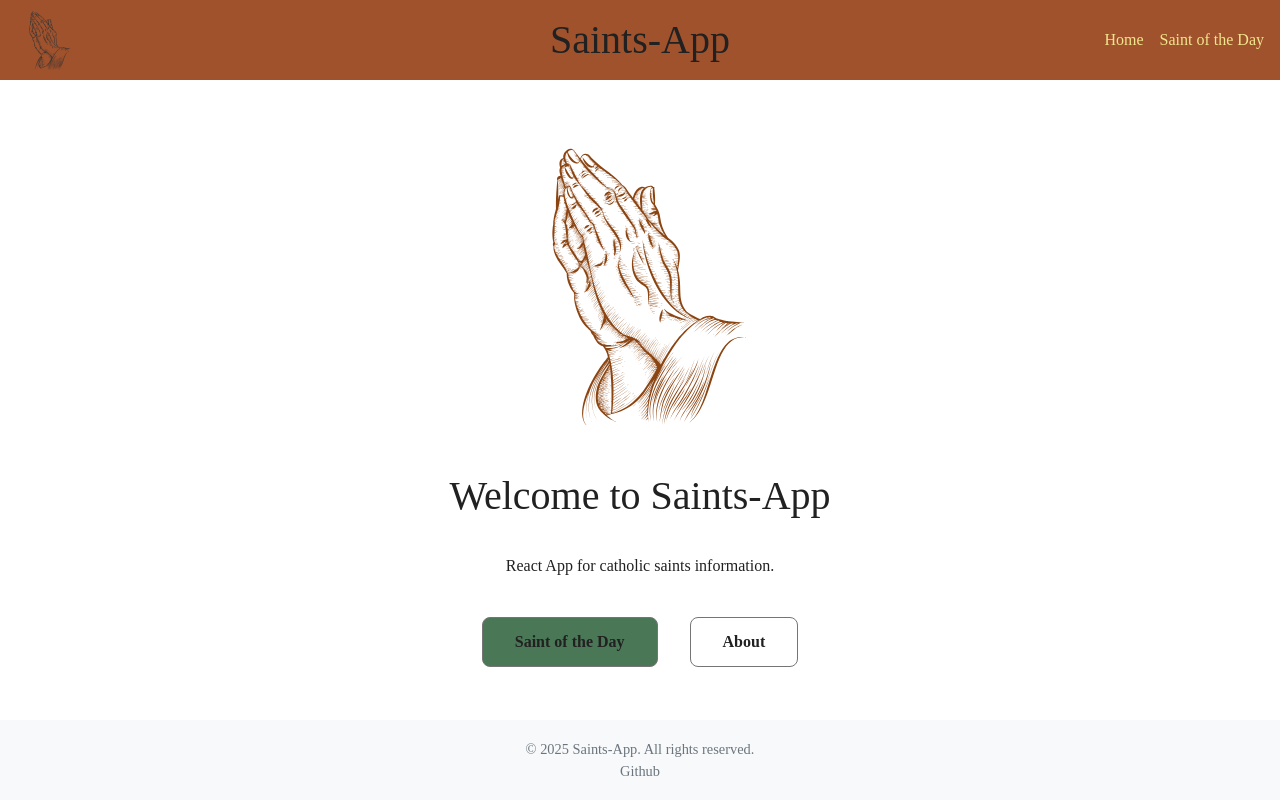
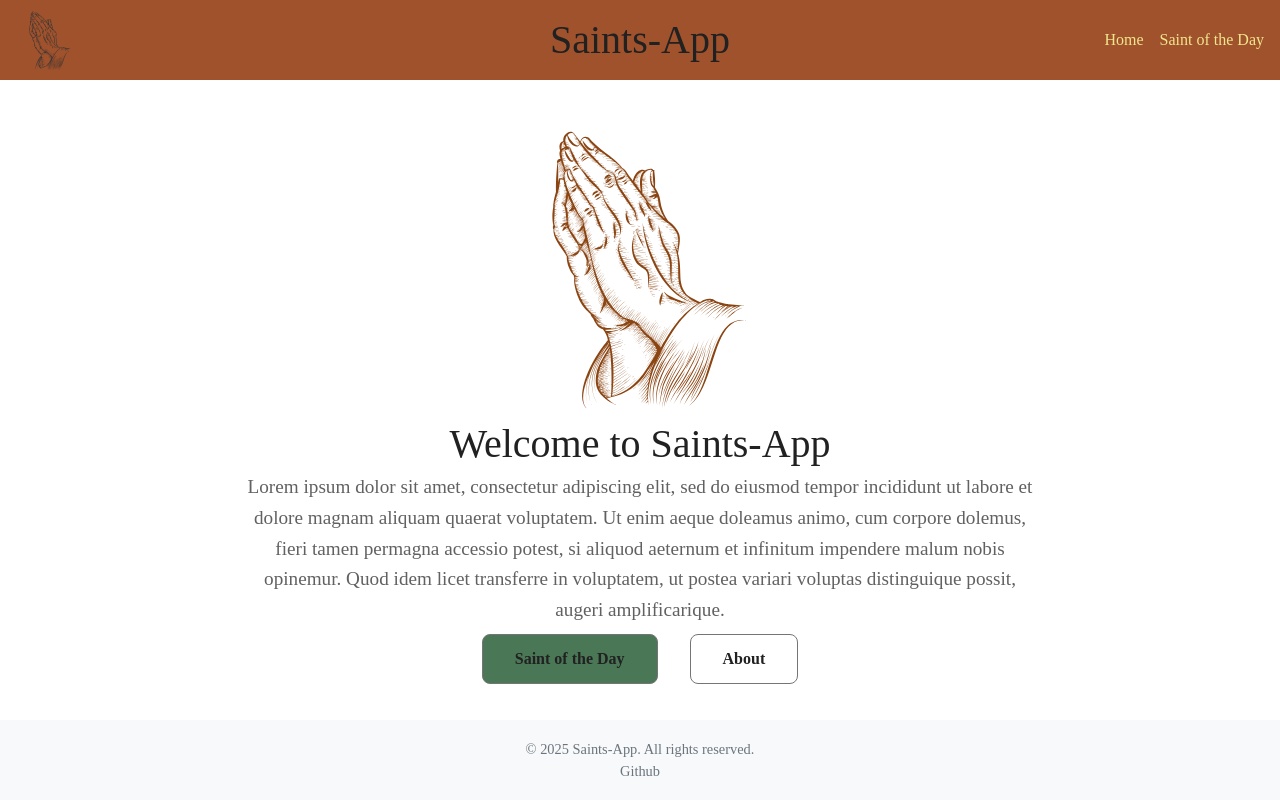
Before and after one commit to cybreuil/saints-app, a React (Vite) app: page / in a window 1280 px wide. Built offline with nearby package versions, Linux system fonts and the light colour scheme.

Commit message:
fis p display + lorem ipsum

```diff
--- a/src/pages/HomePage/HomePage.css
+++ b/src/pages/HomePage/HomePage.css
@@ -7,6 +7,13 @@
 	flex-direction: column;
 	align-items: center;
 	justify-content: space-around;
+}
+.presentation p {
+	font-size: 1.2rem;
+	line-height: 1.6;
+	text-align: center;
+	max-width: 800px;
+	color: var(--color-text-secondary);
 }
 
 .home-nav {
--- a/src/pages/HomePage/HomePage.tsx
+++ b/src/pages/HomePage/HomePage.tsx
@@ -13,7 +13,15 @@ const HomePage = () => {
 		>
 			<Logo color="var(--color-primary)" maxWidth={300} />
 			<h1>Welcome to Saints-App</h1>
-			<p>React App for catholic saints information.</p>
+			<p>
+				Lorem ipsum dolor sit amet, consectetur adipiscing elit, sed do
+				eiusmod tempor incididunt ut labore et dolore magnam aliquam
+				quaerat voluptatem. Ut enim aeque doleamus animo, cum corpore
+				dolemus, fieri tamen permagna accessio potest, si aliquod
+				aeternum et infinitum impendere malum nobis opinemur. Quod idem
+				licet transferre in voluptatem, ut postea variari voluptas
+				distinguique possit, augeri amplificarique.
+			</p>
 			<nav className="home-nav">
 				<Link
 					to="/saint-of-the-day"
```
